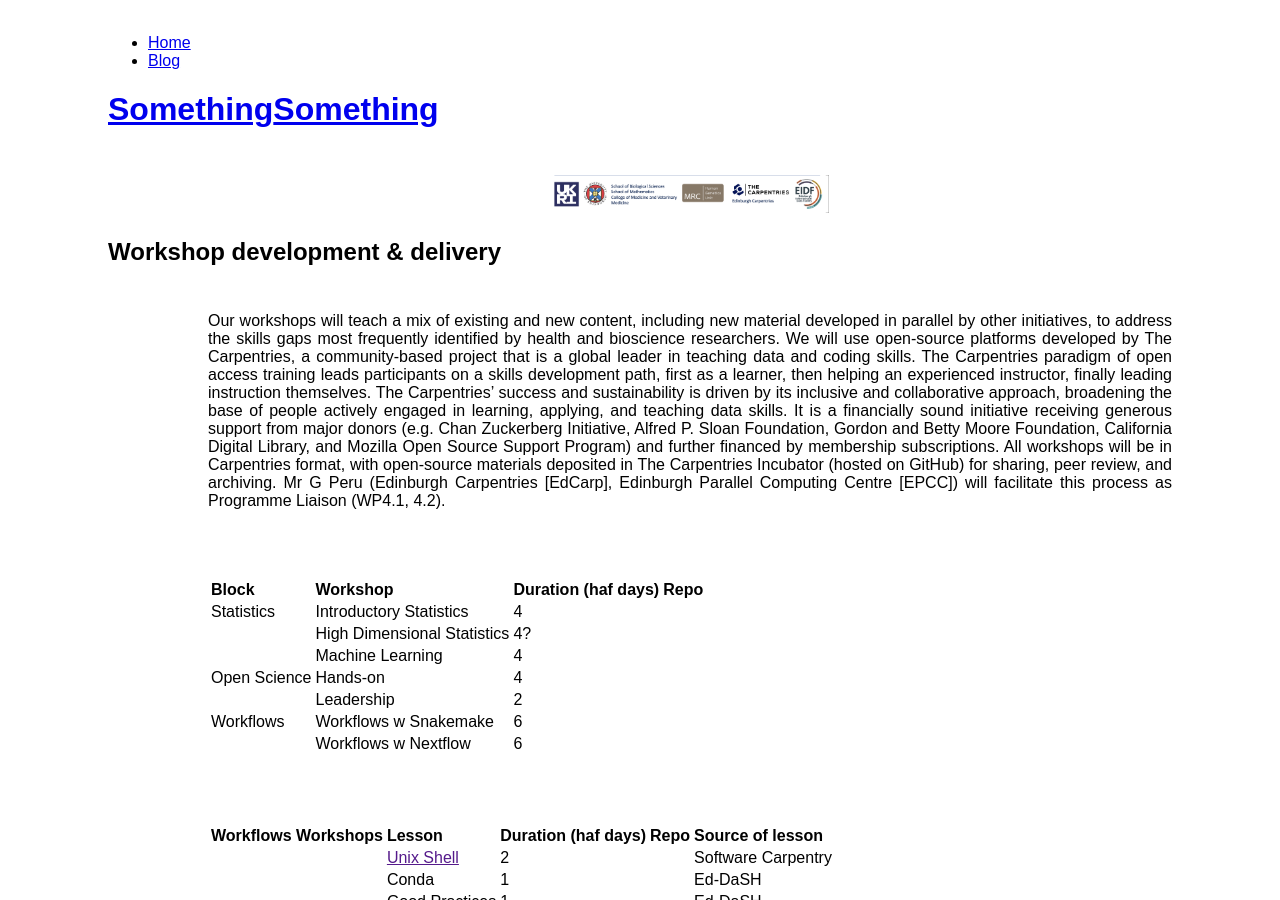
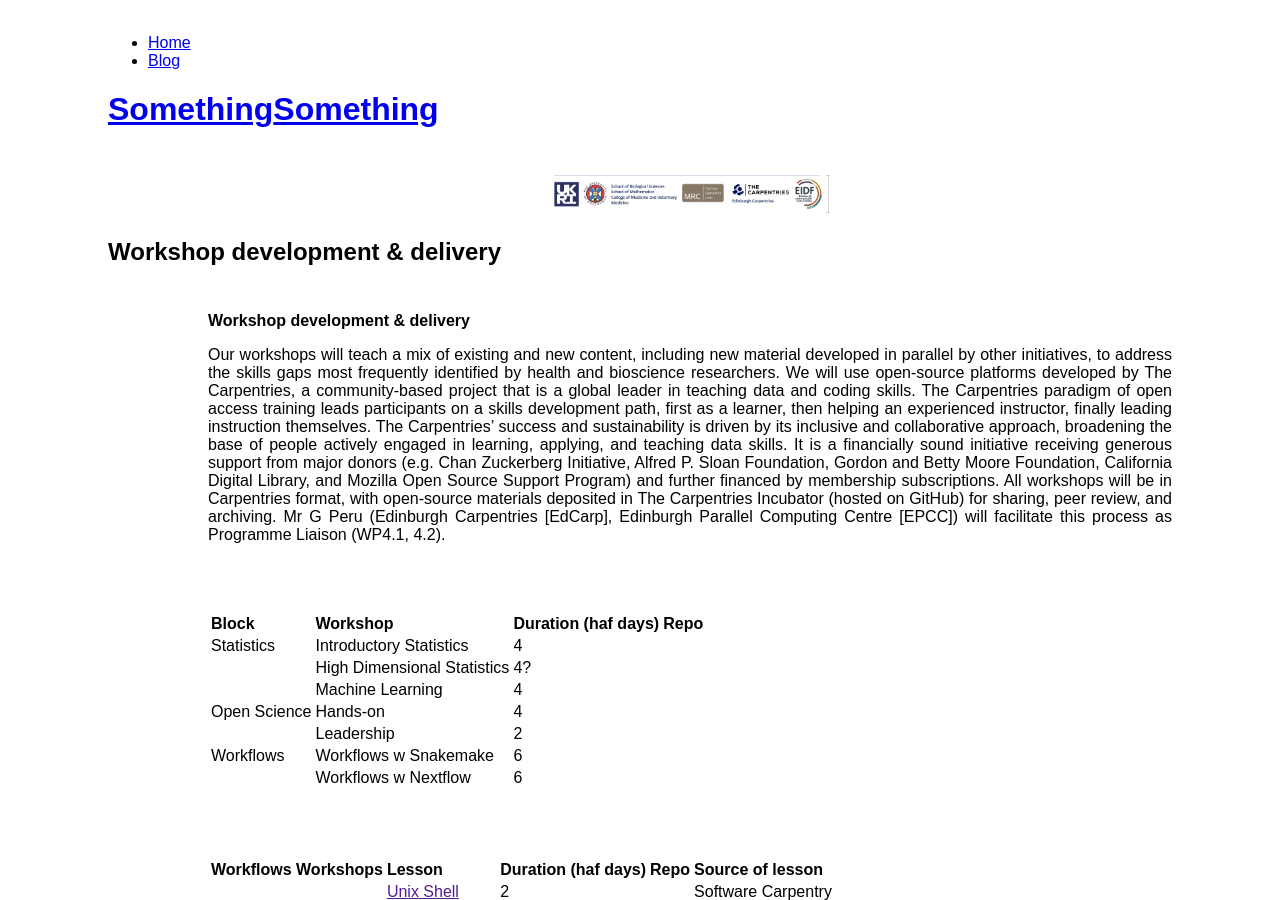
Before and after one commit to edcarp/Ed-DaSH, a Jekyll site: the page built from workshops.md, in a window 1280 px wide and 900 px high. Built offline with Jekyll 4.4.1, drawn with Linux system fonts in a browser that asks for light colours; our own code applies the rules of GitHub Pages for plain Markdown files.

Commit message:
Update workshops.md

```diff
--- a/workshops.md
+++ b/workshops.md
@@ -1,8 +1,9 @@
 ---
 title: "Workshop development & delivery"
+show_heading: false
 ---
 
-
+**{{ page.title }}**
 
 Our workshops will teach a mix of existing and new content, including new material developed
 in parallel by other initiatives, to address the skills gaps most frequently identified by health and
```
